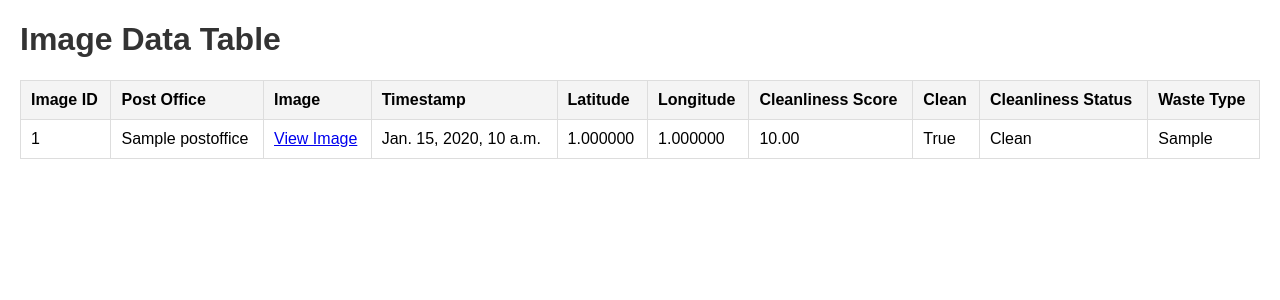
After one commit to atharvaj1425/gpai_app, a Django app: page /image_table in a window 1280 px wide. The commit adds this page. Shown: the top 300 px of the page. Run offline with Django 5.2, Linux system fonts and the light colour scheme; tables that the repository leaves empty hold one stand-in row (values such as "Sample post").

Commit message:
third commit

```diff
--- a/gpai_app/models.py
+++ b/gpai_app/models.py
@@ -67,13 +67,13 @@ class Image(models.Model):
         related_name='images'
     )
     image_url = models.URLField()
-    timestamp = models.DateTimeField(auto_now_add=True)
+    timestamp = models.DateTimeField(null=True, blank=True)
     latitude = models.DecimalField(max_digits=9, decimal_places=6, null=True, blank=True)
     longitude = models.DecimalField(max_digits=9, decimal_places=6, null=True, blank=True)
     cleanliness_score = models.DecimalField(max_digits=5, decimal_places=2, null=True, blank=True)
     is_clean = models.BooleanField(null=True, blank=True)
     cleanliness_status = models.CharField(max_length=50, null=True, blank=True)
-    waste_type = models.CharField(max_length=50, null=True, blank=True)  # e.g., Plastic, Organic
+    waste_type = models.CharField(max_length=500, null=True, blank=True)  # e.g., Plastic, Organic
     created_at = models.DateTimeField(auto_now_add=True)
     updated_at = models.DateTimeField(auto_now=True)
 
--- a/gpai_app/urls.py
+++ b/gpai_app/urls.py
@@ -9,4 +9,5 @@ urlpatterns = [
     path('post_office_monitored', views.post_office_monitored, name="post_office_monitored"),
     path('post_office_dashboard', views.post_office_dashboard, name='post_office_dashboard'),
     path('fetch_postoffice', views.fetch_postoffice, name="fetch_postoffice"),
+    path('image_table', views.image_table, name="image_table")
 ]
--- a/gpai_app/views.py
+++ b/gpai_app/views.py
@@ -13,6 +13,20 @@ import google.generativeai as genai
 from io import BytesIO
 from django.utils.timezone import now
 from .models import Image, PostOffice  # Importing models
+import requests
+from django.db import transaction
+import google.generativeai as genai
+import os
+import logging
+import re
+from io import BytesIO
+from datetime import datetime as now
+import json  # Ensure you import the JSON module
+import re
+import logging
+import requests
+from gpai_app.models import PostOffice, Image
+import logging
 
 # Replace with your Google Maps Geolocation API key
 GOOGLE_MAPS_API_KEY = "AIzaSyDOYZvj20isw_zi_d1iuCazAKVoBgssNJY"
@@ -119,6 +133,9 @@ def divisional_office_dashboard(request):
     # Fetch post offices under this division
     post_offices = PostOffice.objects.filter(division=user_data.name)
 
+    # fetch_and_populate_images()
+    # process_images_with_gemini()
+
     # Serialize the post offices data for rendering pins
     post_offices_data = [
         {
@@ -139,8 +156,15 @@ def divisional_office_dashboard(request):
     }
     return render(request, 'gpai_app/divisional_office_dashboard.html', context)
 
-# Configure the API key
-genai.configure(api_key="AIzaSyABso2hO7CjatfKPB6WoaP48QGeKZ8YsEw")
+# Configure Logging
+logger = logging.getLogger(__name__)
+logging.basicConfig(level=logging.DEBUG)
+
+# GENAI Configuration
+API_KEY = "AIzaSyABso2hO7CjatfKPB6WoaP48QGeKZ8YsEw"
+if not API_KEY:
+    logger.error("GENAI API key is not set.")
+genai.configure(api_key=API_KEY)
 
 # Model Configuration
 MODEL_CONFIG = {
@@ -150,57 +174,113 @@ MODEL_CONFIG = {
     "max_output_tokens": 4096,
 }
 
-# Safety Settings of Model
-safety_settings = [
-    {
-        "category": "HARM_CATEGORY_HARASSMENT",
-        "threshold": "BLOCK_MEDIUM_AND_ABOVE"
-    },
-    {
-        "category": "HARM_CATEGORY_HATE_SPEECH",
-        "threshold": "BLOCK_MEDIUM_AND_ABOVE"
-    },
-    {
-        "category": "HARM_CATEGORY_SEXUALLY_EXPLICIT",
-        "threshold": "BLOCK_MEDIUM_AND_ABOVE"
-    },
-    {
-        "category": "HARM_CATEGORY_DANGEROUS_CONTENT",
-        "threshold": "BLOCK_MEDIUM_AND_ABOVE"
-    }
+# Safety Settings
+SAFETY_SETTINGS = [
+    {"category": "HARM_CATEGORY_HARASSMENT", "threshold": "BLOCK_MEDIUM_AND_ABOVE"},
+    {"category": "HARM_CATEGORY_HATE_SPEECH", "threshold": "BLOCK_MEDIUM_AND_ABOVE"},
+    {"category": "HARM_CATEGORY_SEXUALLY_EXPLICIT", "threshold": "BLOCK_MEDIUM_AND_ABOVE"},
+    {"category": "HARM_CATEGORY_DANGEROUS_CONTENT", "threshold": "BLOCK_MEDIUM_AND_ABOVE"},
 ]
 
-# Initialize the Gemini model
+# Initialize Model
 model = genai.GenerativeModel(
     model_name="gemini-1.5-flash",
     generation_config=MODEL_CONFIG,
-    safety_settings=safety_settings
+    safety_settings=SAFETY_SETTINGS
 )
 
-# Fetch and populate images from Cloudinary
-def fetch_and_populate_images():
+# Utility Functions
+def fetch_image_content(image_url):
+    """Fetch image content for processing."""
     try:
-        cloudinary_api_url = "https://api.cloudinary.com/v1_1/dswkvnomk/resources/image"
-        api_key = "651324994684599"
-        api_secret = "JgsKsiuw49IdP5uN-SFAJfG51Ac"
-        auth = (api_key, api_secret)
-
-        response = requests.get(cloudinary_api_url, auth=auth)
-        if response.status_code == 200:
-            data = response.json()
-
-            for resource in data.get("resources", []):
-                image_url = resource.get("secure_url")
-                timestamp = resource.get("created_at")
-
-                # Extract custom metadata if available
-                latitude = resource.get("context", {}).get("custom", {}).get("latitude", None)
-                longitude = resource.get("context", {}).get("custom", {}).get("longitude", None)
+        response = requests.get(image_url)
+        response.raise_for_status()
+        return [{"mime_type": "image/png", "data": BytesIO(response.content).getvalue()}]
+    except Exception as e:
+        logger.error(f"Error fetching image content: {e}")
+        raise RuntimeError(f"Failed to process image URL: {image_url}")
 
 
-                if latitude and longitude:
-                    post_office = PostOffice.objects.filter(latitude=latitude, longitude=longitude).first()
-                    if post_office and not Image.objects.filter(image_url=image_url).exists():
+
+logger = logging.getLogger(__name__)
+
+def safe_search(pattern, text):
+    """
+    Utility function to safely search a pattern in the given text and return the first group match.
+    Returns None if no match is found.
+    """
+    match = re.search(pattern, text)
+    return match.group(1) if match else None
+
+def parse_gemini_output(output_text):
+    """
+    Parse output from the Gemini model using regex for robustness.
+    Handles JSON-like responses with or without invalid formatting.
+    """
+    try:
+        # Log the raw output for debugging
+        logger.debug(f"Raw Gemini output: {output_text}")
+
+        # Extract data using regular expressions
+        status = safe_search(r'"status":\s*"([^"]+)"', output_text)
+        cleanliness_score = safe_search(r'"cleanliness_score":\s*(\d+(\.\d+)?)', output_text)
+        waste_classification = safe_search(r'"garbage_type":\s*\[([^\]]+)\]', output_text)
+        garbage_percentage = safe_search(r'"percentage_waste_area":\s*(\d+(\.\d+)?)', output_text)
+        is_clean = safe_search(r'"is_clean":\s*(\d+(\.\d+)?)', output_text)
+
+        # Process waste_classification (convert to a list if it's not empty)
+        if waste_classification:
+            waste_classification = [item.strip().strip('"') for item in waste_classification.split(",")]
+
+        # Log the parsed values for debugging
+        logger.debug(f"Parsed values - Status: {status}, Cleanliness Score: {cleanliness_score}, "
+                     f"Waste Classification: {waste_classification}, Garbage Percentage: {garbage_percentage}")
+
+        # Return structured data
+        return {
+            "status": status,
+            "cleanliness_score": float(cleanliness_score) if cleanliness_score else None,
+            "waste_classification": waste_classification ,
+            "garbage_percentage": float(garbage_percentage) if garbage_percentage else None,
+            "is_clean" : is_clean
+
+        }
+    except Exception as e:
+        logger.error(f"Error parsing Gemini output: {e}")
+        return {"error": f"Unexpected error: {e}"}
+
+
+logger = logging.getLogger(__name__)
+
+def fetch_and_populate_images():
+    """Fetch and populate images from Cloudinary."""
+    cloudinary_api_url = "https://api.cloudinary.com/v1_1/dswkvnomk/resources/image?context=true"
+    api_key = "651324994684599"
+    api_secret = "JgsKsiuw49IdP5uN-SFAJfG51Ac"
+    auth = (api_key, api_secret)
+
+    try:
+        # Fetch images from Cloudinary
+        response = requests.get(cloudinary_api_url, auth=auth)
+        response.raise_for_status()
+        data = response.json()
+
+        # Loop through the images and save them to the database
+        for resource in data.get("resources", []):
+            image_url = resource.get("secure_url")
+            context = resource.get("context", {}).get("custom", {})
+            latitude = context.get("latitude")
+            longitude = context.get("longitude")
+            timestamp = context.get("timestamp")
+
+            # Ensure latitude and longitude are present
+            if latitude and longitude:
+                # Find the related PostOffice
+                post_office = PostOffice.objects.filter(latitude=latitude, longitude=longitude).first()
+
+                if post_office:
+                    # Avoid duplicate entries
+                    if not Image.objects.filter(image_url=image_url).exists():
                         Image.objects.create(
                             post_office=post_office,
                             image_url=image_url,
@@ -208,119 +288,125 @@ def fetch_and_populate_images():
                             longitude=longitude,
                             timestamp=timestamp
                         )
+                        logger.info(f"Added image: {image_url} to the database.")
+            else:
+                logger.warning(f"Image {image_url} does not have latitude/longitude metadata.")
+
     except Exception as e:
-        print(f"Error fetching images: {e}")
+        logger.error(f"Error fetching images from Cloudinary: {e}")
 
-# Process images with Gemini
-def image_format_from_url(image_url):
-    try:
-        response = requests.get(image_url)
-        response.raise_for_status()
-        return [{"mime_type": "image/png", "data": BytesIO(response.content).getvalue()}]
-    except Exception as e:
-        print(f"Error downloading image: {e}")
-        raise RuntimeError(f"Failed to process image from URL: {image_url}")
-
-def gemini_output(image_url, system_prompt, user_prompt):
-    image_info = image_format_from_url(image_url)
-    input_prompt = [system_prompt, image_info[0], user_prompt]
-    try:
-        response = model.generate_content(input_prompt)
-        return getattr(response, 'text', "No response text found.")
-    except Exception as e:
-        return f"Error occurred: {str(e)}"
 
 def process_images_with_gemini():
+    """Process images using the Gemini model."""
+    from gpai_app.models import Image
+
+    unprocessed_images = Image.objects.filter(cleanliness_score__isnull=True)
+    if not unprocessed_images.exists():
+        logger.info("No unprocessed images found.")
+        return
+
     system_prompt = """
     You are an AI specialist in cleanliness and waste classification.
     Your task is to analyze input images taken from CCTV footage of post offices.
     Ignore the presence of people in the images and focus only on assessing cleanliness.
+    """
 
-    If the scene is dirty, provide:
-    1. A cleanliness score between 1 (dirtiest) and 10 (cleanest).
-    2. Waste classifications such as Organic, Non-Organic, Paper, Plastic, and Cardboard.
-    """
-    user_prompt = user_prompt = """
+    user_prompt = f"""
     Analyze this image and determine:
     1. Whether the scene is clean or dirty.
     2. If dirty, provide a cleanliness score (1-10) and classify the waste detected in the image into categories.
-    3.give the output as in the form of dictionary format in key value format only keyword which contain status of image it is clean or dirty,cleanliness score based on image ,waste clasiffication if clean give no garbage if dirty give based on image example plastic,cardboard, organic, inorganic, give the overall percetage of garbage area contain in image
+    3. Provide the output only in a dictionary format with the following keys:
+       - "status": Clean or Dirty
+       - "cleanliness_score": Numerical value between 1-10
+       - "garbage_type": List of detected garbage types, if any (e.g., plastic, cardboard, organic, etc.) else print no garbage
+       - "is_clean": if clean give true else flase
     """
 
-    unprocessed_images = Image.objects.filter(cleanliness_score__isnull=True)
     for image in unprocessed_images:
         try:
-            output_text = gemini_output(image.image_url, system_prompt, user_prompt)
+            logger.debug(f"Processing image ID: {image.image_id}")
+            image_content = fetch_image_content(image.image_url)
+            input_prompt = [system_prompt, image_content[0], user_prompt]
+            response = model.generate_content(input_prompt)
 
-            # Example parsing logic
-            if "clean" in output_text.lower():
-                cleanliness_score = 10
-                is_clean = True
-                cleanliness_status = "Clean"
-                waste_type = None
+            if hasattr(response, "text"):
+                output_data = parse_gemini_output(response.text)
+                if "error" not in output_data:
+                    update_image_record(image, output_data)
+                    logger.info(f"Image ID {image.image_id} processed successfully.")
+                else:
+                    logger.error(f"Error parsing Gemini response for image {image.image_id}: {output_data['error']}")
             else:
-                cleanliness_score = int(output_text.split("cleanliness score between")[1].split("and")[0].strip()) or 1
-                is_clean = False
-                cleanliness_status = "Dirty"
-                waste_type = "Example Waste"
+                logger.error(f"Invalid response from Gemini for image {image.image_id}")
+        except Exception as e:
+            logger.error(f"Error processing image ID {image.image_id}: {e}")
 
-            # Update the image record
-            image.cleanliness_score = cleanliness_score
-            image.is_clean = is_clean
-            image.cleanliness_status = cleanliness_status
-            image.waste_type = waste_type
-            image.timestamp = now()
+def update_image_record(image, data):
+    """Safely update image record with model output."""
+    try:
+        with transaction.atomic():
+            image.cleanliness_score = data.get("cleanliness_score")
+            image.cleanliness_status = data.get("status")
+            image.waste_type = data.get("waste_classification")
+            image.is_clean = data.get("is_clean")
             image.save()
-        except Exception as e:
-            print(f"Error processing image {image.id}: {e}")
+    except Exception as e:
+        logger.error(f"Error updating image record: {e}")
+        raise
 
-# Combined Function
+from django.db.models import Max
+
 def post_office_monitored(request):
-    # Check if the user is logged in and has the correct role
-    if not request.session.get('username') or request.session.get('role') != 'divisional_office_user':
-        return redirect('login')
+    """Display the latest image of post offices monitored by the logged-in divisional office user."""
+    username = request.session.get('username')
+    role = request.session.get('role')
 
-    # Fetch the divisional office name from session
-    divisional_office_name = request.session.get('username')
+    # Check if the user is logged in and has the appropriate role
+    if role != 'divisional_office_user':
+        return redirect('login')  # Redirect to login if not authorized
 
-    # Get the search query from GET parameters
-    search_query = request.GET.get('search', '')
+    # Fetch the divisional office details
+    user_data = DivisionalOffice.objects.get(username=username)
 
-    # Filter the post offices based on the divisional office name
-    post_offices = PostOffice.objects.filter(division=divisional_office_name)
+    # Fetch post offices under this division
+    post_offices = PostOffice.objects.filter(division=user_data.name)
 
-    # If a search query is provided, filter post offices by name
-    if search_query:
-        post_offices = post_offices.filter(name__icontains=search_query)
+    # Annotate each post office with the latest timestamp of associated images
+    latest_images = Image.objects.filter(post_office__in=post_offices) \
+        .values('post_office') \
+        .annotate(latest_timestamp=Max('timestamp')) \
+        .order_by('-latest_timestamp')
 
-    # Fetch and process the images (assuming these functions are defined elsewhere)
+    # Fetch the images for each post office based on the latest timestamp
+    images = []
+    for post_office in post_offices:
+        latest_image = Image.objects.filter(post_office=post_office, timestamp=latest_images.get(post_office=post_office)['latest_timestamp']).first()
+        if latest_image:
+            images.append(latest_image)
+
     fetch_and_populate_images()
     process_images_with_gemini()
 
-    # Get the user data from the session to pass to the template
-    user_data = {
+    # Prepare the user data for context
+    user_data_context = {
         'user_id': request.session.get('user_id'),
         'username': request.session.get('username'),
         'role': request.session.get('role'),
     }
 
-    # Fetch the divisional office details
-    divisional_office = DivisionalOffice.objects.get(username=divisional_office_name)
-
-    # Prepare context data for rendering
+    # Pass the filtered images and other context data to the template
     context = {
-        'user_data': user_data,
+        'user_data': user_data_context,
         'post_offices': post_offices,
-        'divisional_office_name': divisional_office.name,  # Pass divisional office name to the template
+        'images': images,  # Only the latest image for each post office
+        'divisional_office_name': user_data.name,
     }
 
-    # Return the rendered template with context
     return render(request, 'gpai_app/post_office_monitored.html', context)
 
-
-
-
-
+def image_table(request):
+    images = Image.objects.all()
+    return render(request, 'gpai_app/image_table.html', {'images': images})
 
 def fetch_postoffice(request):
     processed_pincodes = 0  # To track how many PIN codes were successfully processed
@@ -405,79 +491,3 @@ def fetch_postoffice(request):
         message += f" Failed to process PIN codes: {', '.join(failed_pincodes)}."
 
     return HttpResponse(message)
-
-
-# def fetch_postoffice(request):
-#     processed_pincodes = 0  # To track how many PIN codes were successfully processed
-#     failed_pincodes = []  # To track PIN codes that failed to process
-
-#     # Iterate over the hardcoded list of Mumbai PIN codes
-#     for pincode in mumbai_pincodes:
-#         api_url = f"https://api.postalpincode.in/pincode/{pincode}"
-
-#         # Make a GET request to the postal API for each PIN code
-#         response = requests.get(api_url)
-#         data = response.json()
-
-#         # Log the API response for debugging
-#         print(f"Response for PIN code {pincode}: {data}")
-
-#         # Check if the API response status is "Success"
-#         if data[0]["Status"] == "Success":
-#             post_offices = data[0]["PostOffice"]
-#             for office in post_offices:
-#                 # Ensure 'PINCode' exists in the post office data
-#                 pin_code = office.get("PINCode", pincode)  # Fallback to the current pincode if not present
-
-#                 # Now we use the name of the post office, district, and state to fetch the location data from Google Maps
-#                 post_office_name = office["Name"]
-#                 district = office.get("District", "")
-#                 state = office.get("State", "")
-#                 address = f"{post_office_name}, {district}, {state}"
-
-#                 maps_url = f"https://maps.googleapis.com/maps/api/geocode/json?address={address}&key={GOOGLE_MAPS_API_KEY}"
-#                 maps_response = requests.get(maps_url)
-#                 maps_data = maps_response.json()
-
-#                 latitude = longitude = None
-#                 if maps_data["status"] == "OK":
-#                     location_data = maps_data["results"][0]["geometry"]["location"]
-#                     latitude = location_data["lat"]
-#                     longitude = location_data["lng"]
-
-#                 # Generate username and use PINCode as the password
-#                 username = generate_username(office["Name"], office["Region"])
-#                 password = pin_code  # Using the fetched PINCode as password
-
-#                 # Insert data into PostOffice table
-#                 PostOffice.objects.create(
-#                     name=office["Name"],
-#                     username=username,
-#                     password_hash=password,  # Using PINCode directly as password
-#                     pincode=pin_code,
-#                     branch_type=office["BranchType"],
-#                     delivery_status=office["DeliveryStatus"],
-#                     circle=office["Circle"],
-#                     district=office.get("District", None),
-#                     division=office["Division"],
-#                     region=office["Region"],
-#                     state=office.get("State", None),
-#                     country=office.get("Country", "India"),
-#                     latitude=latitude,
-#                     longitude=longitude,
-#                 )
-
-#             processed_pincodes += 1  # Increment for each successful PIN code
-#         else:
-#             failed_pincodes.append(pincode)  # Track failed PIN codes
-
-#     # Log the final status
-#     print(f"Processed {processed_pincodes} PIN codes successfully.")
-#     print(f"Failed to process PIN codes: {failed_pincodes}")
-
-#     # Return a response after processing all PIN codes
-#     message = f"Data processing complete for {processed_pincodes} PIN codes."
-#     if failed_pincodes:
-#         message += f" Failed to process PIN codes: {', '.join(failed_pincodes)}."
-
-#     return HttpResponse(message)
--- /dev/null
+++ b/templates/gpai_app/image_table.html
@@ -0,0 +1,89 @@
+<!DOCTYPE html>
+<html lang="en">
+<head>
+    <meta charset="UTF-8">
+    <meta name="viewport" content="width=device-width, initial-scale=1.0">
+    <title>Image Table</title>
+    <style>
+        body {
+            font-family: Arial, sans-serif;
+            margin: 20px;
+        }
+
+        h1 {
+            color: #333;
+        }
+
+        table {
+            width: 100%;
+            border-collapse: collapse;
+            margin: 20px 0;
+        }
+
+        table, th, td {
+            border: 1px solid #ddd;
+        }
+
+        th, td {
+            padding: 10px;
+            text-align: left;
+        }
+
+        th {
+            background-color: #f4f4f4;
+        }
+
+        .image-cell img {
+            width: 100px;
+            height: auto;
+        }
+
+    </style>
+</head>
+<body>
+
+    <h1>Image Data Table</h1>
+
+    <!-- Table to display images and their details -->
+    <table>
+        <thead>
+            <tr>
+                <th>Image ID</th>
+                <th>Post Office</th>
+                <th>Image</th>
+                <th>Timestamp</th>
+                <th>Latitude</th>
+                <th>Longitude</th>
+                <th>Cleanliness Score</th>
+                <th>Clean</th>
+                <th>Cleanliness Status</th>
+                <th>Waste Type</th>
+            </tr>
+        </thead>
+        <tbody>
+            {% for image in images %}
+                <tr>
+                    <td>{{ image.image_id }}</td>
+                    <td>{{ image.post_office.name }}</td>
+                    <td><a href="{{ image.image_url }}">View Image</a></td>
+                    {% comment %} <td class="image-cell">
+                        <img src="{{ image.image_url }}" alt="Image {{ image.image_id }}">
+                    </td> {% endcomment %}
+                    <td>{{ image.timestamp }}</td>
+                    <td>{{ image.latitude }}</td>
+                    <td>{{ image.longitude }}</td>
+                    <td>{{ image.cleanliness_score }}</td>
+                    <td>{{ image.is_clean }}</td>
+                    <td>{{ image.cleanliness_status }}</td>
+                    <td>{{ image.waste_type }}</td>
+                </tr>
+            {% empty %}
+                <tr>
+                    <td colspan="10">No image records found.</td>
+                </tr>
+            {% endfor %}
+        </tbody>
+    </table>
+
+</body>
+</html>
```
Also changed, not shown: templates/gpai_app/login.html (+21 -0 lines), templates/gpai_app/post_office_monitored.html (+8 -6 lines), gpai_app/migrations/0005_alter_image_waste_type.py (added), gpai_app/migrations/0006_alter_image_timestamp.py (added).
